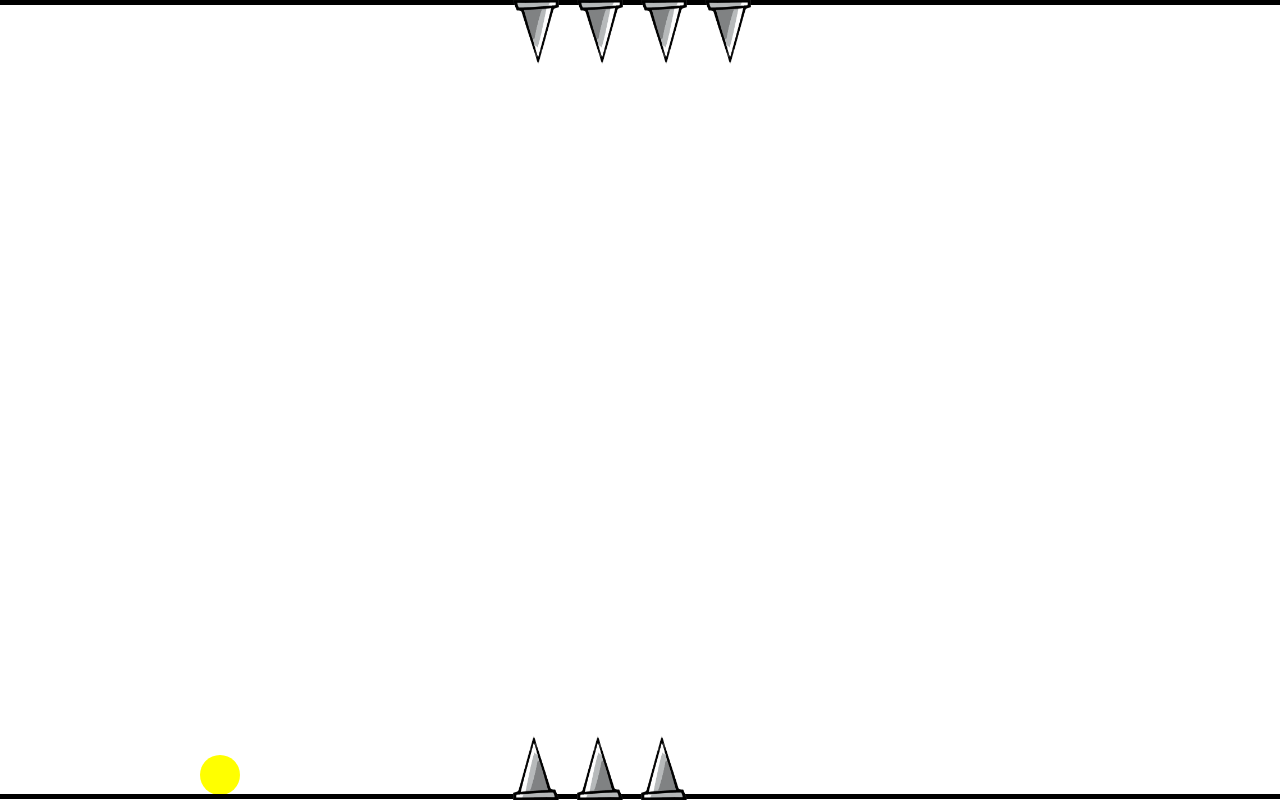
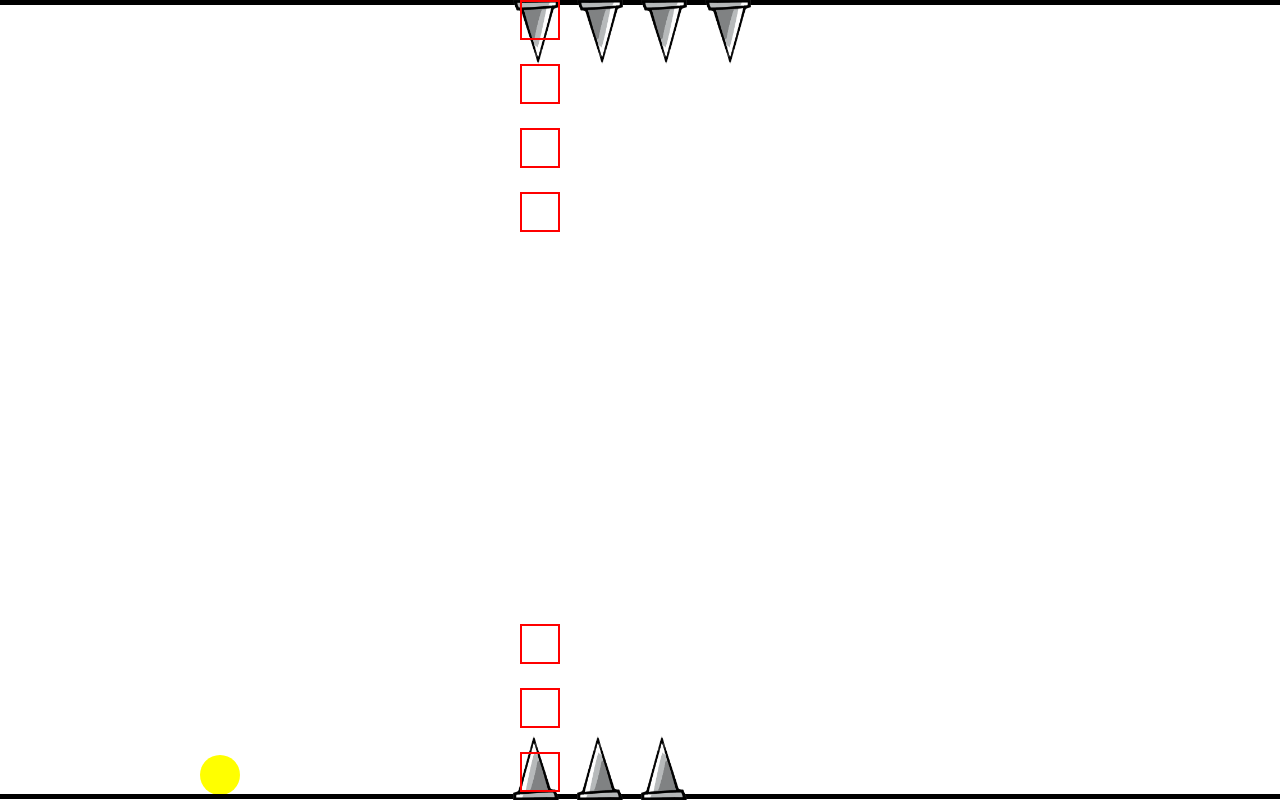
Before and after one commit to 2OttO2/ShootTheThingy, a React (Vite) app: page / in a window 1280 px wide. Built offline with nearby package versions, Linux system fonts and the light colour scheme.

Commit message:
ainda com as hitboxes zuadas,mas agora da pra ver a cagada <3

```diff
--- a/src/App.jsx
+++ b/src/App.jsx
@@ -24,6 +24,11 @@ function App() {
   const [drawY, setDrawY] = useState(350);
   const [spikes, setSpikes] = useState(createSpikes);
   const spikesRef = useRef(spikes);
+
+ //debugin
+
+  const [debugHitboxes,setDebugHitboxes] = useState([]);
+  const SHOW_HITBOXES = true;
 
   //gameSpeed
 
@@ -119,6 +124,8 @@ function App() {
     ...createSpikeHitboxes(spikesRef.current.top, "top" ),
     ...createSpikeHitboxes(spikesRef.current.bottom, "bottom" ),
     ];
+
+    setDebugHitboxes(hitboxes);
     //DELETAR
    // const topSpike = {
    //  x:spikesRef.current.top.x + 6,
@@ -250,6 +257,23 @@ function App() {
         side="bottom"
         amount={spikes.bottom.amount}
       />
+      {SHOW_HITBOXES &&
+  debugHitboxes.map((box, index) => (
+    <div
+      key={index}
+      style={{
+        position: "absolute",
+        left: box.x,
+        top: box.y,
+        width: box.width,
+        height: box.height,
+        border: "2px solid red",
+        boxSizing: "border-box",
+        pointerEvents: "none",
+        zIndex: 9999,
+      }}
+    />
+  ))}
 
       <Ground />
     </div>
```
Also changed, not shown: src/utils/spikeHitboxer.js (+43 -21 lines).
